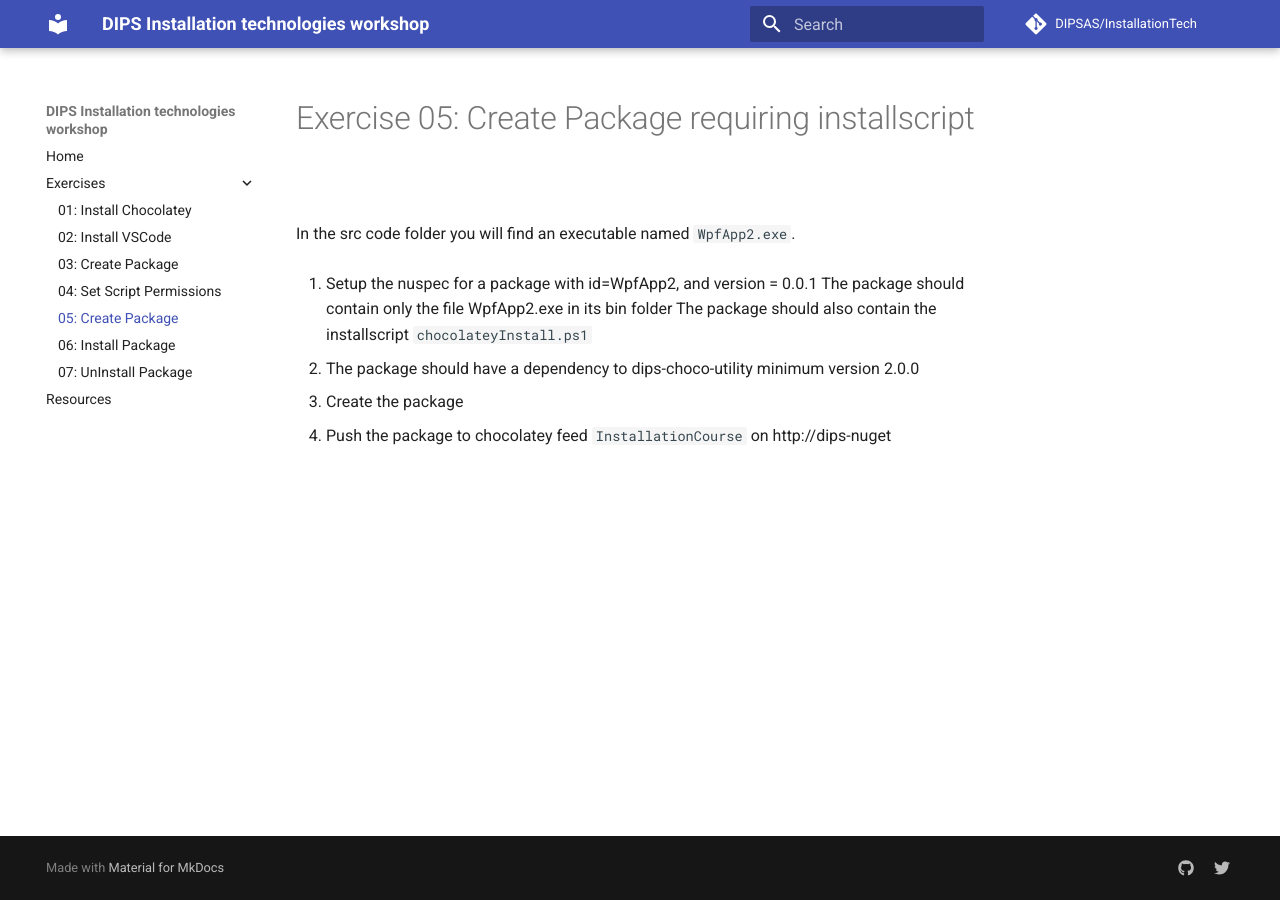
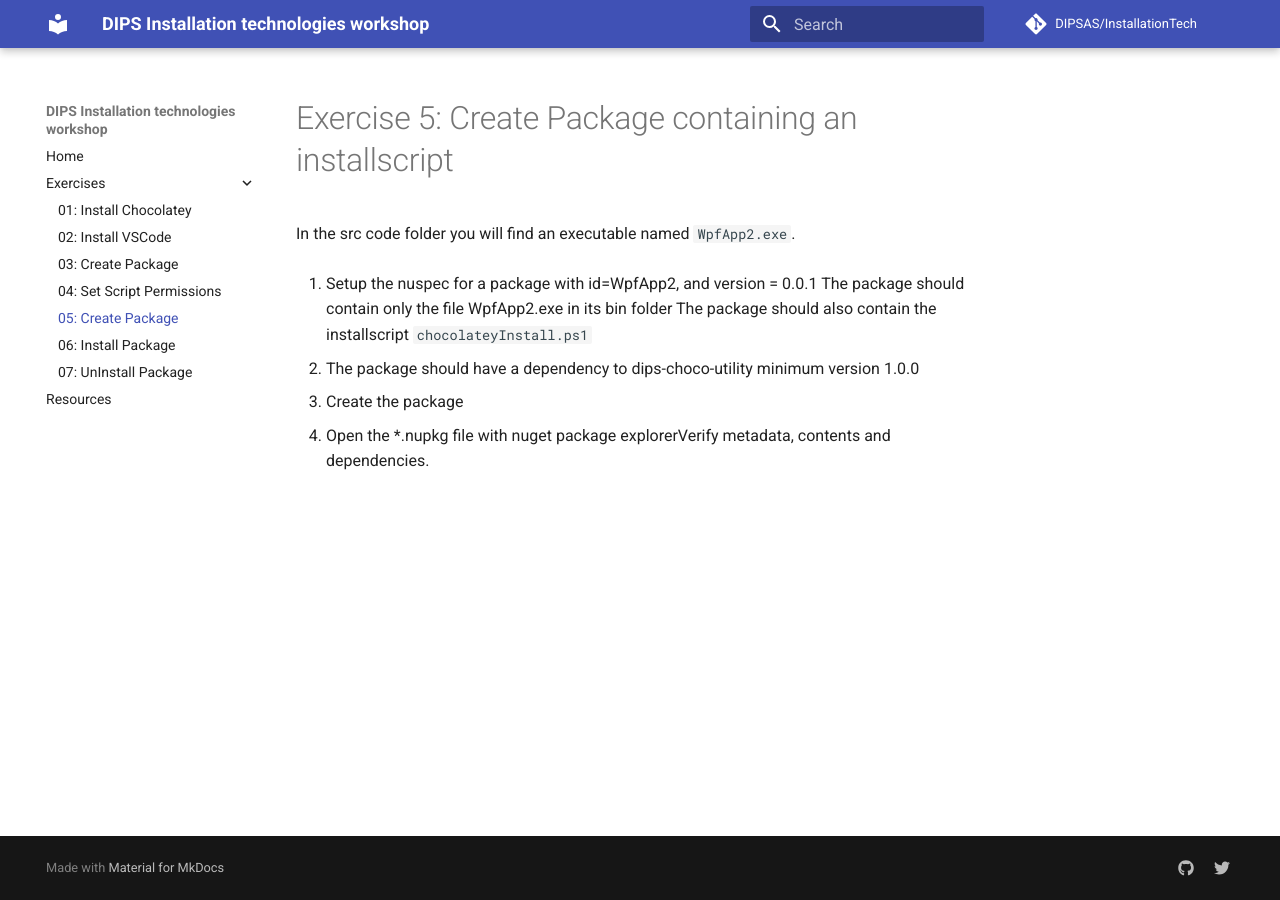
Before and after one commit to DIPSAS/InstallationTech, an MkDocs documentation site: the page built from docs/exercises/05-CreatePackage.md, in a window 1280 px wide. Built offline with MkDocs 1.6.1 and Material for MkDocs 9.7.7, drawn with Linux system fonts in a browser that asks for light colours; comment, search, counter and statistics services are not loaded.

Commit message:
Updated exercises

```diff
--- a/docs/exercises/05-CreatePackage.md
+++ b/docs/exercises/05-CreatePackage.md
@@ -1,4 +1,4 @@
-# Exercise 05: Create Package requiring installscript
+# Exercise 5: Create Package containing an installscript
 
 
 In the src code folder you will find an executable named `WpfApp2.exe`.
@@ -7,8 +7,8 @@ In the src code folder you will find an executable named `WpfApp2.exe`.
    The package should contain only the file WpfApp2.exe in its bin folder
    The package should also contain the installscript `chocolateyInstall.ps1`
 
-2. The package should have a dependency to dips-choco-utility minimum version 2.0.0
+2. The package should have a dependency to dips-choco-utility minimum version 1.0.0
 
 3. Create the package
 
-4. Push the package to chocolatey feed `InstallationCourse` on http://dips-nuget
+4. Open the *.nupkg file with nuget package explorerVerify metadata, contents and dependencies.
```
Also changed, not shown: docs/exercises/01-InstallChocolatey.md (+1 -1 lines), docs/exercises/02-InstallVSCode.md (+2 -3 lines), docs/exercises/03-CreatePackage.md (+1 -2 lines).
